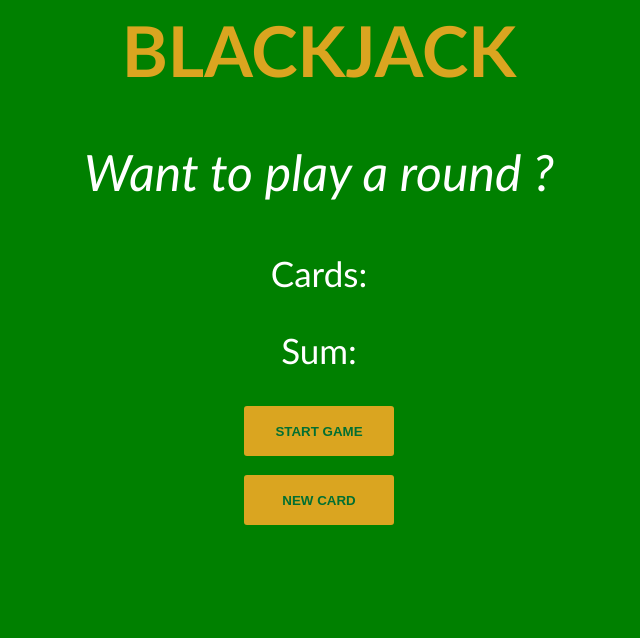
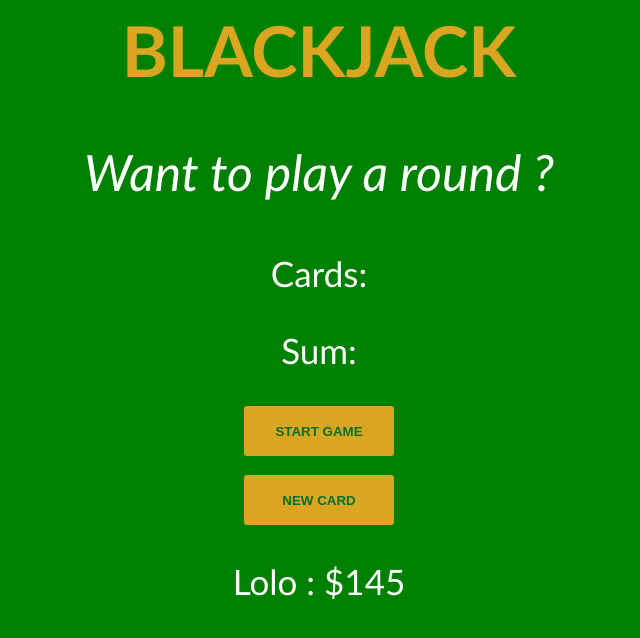
Before and after one commit to NHLAMULO13/blackjack-app, a plain HTML site: page index.html in a window 1280 px wide. Shown: the whole page, without its empty margins (321-961 px from the left). Drawn offline with Linux system fonts and the light colour scheme.

Commit message:
added player object

```diff
--- a/app.js
+++ b/app.js
@@ -6,6 +6,14 @@ let message = " ";
 let messageEl = document.getElementById("message-el");
 let sumEl = document.getElementById("sum-el");
 let cardsEl = document.querySelector("#cards-el");
+
+let player = {
+  name: "Lolo ",
+  chips: 145,
+};
+
+let playerEl = document.getElementById("player-el");
+playerEl.textContent = player.name + ": $" + player.chips;
 
 function getRandomCard() {
   let randomNumber = Math.floor(Math.random() * 13) + 1;
--- a/index.html
+++ b/index.html
@@ -16,6 +16,8 @@
     <br />
     <br />
     <button onclick="newCard()">NEW CARD</button>
+    <p id="player-el"></p>
+
     <script src="app.js"></script>
   </body>
 </html>
```
